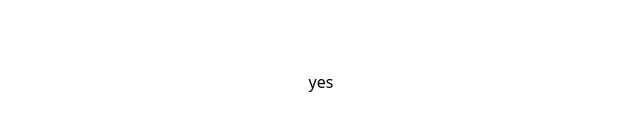
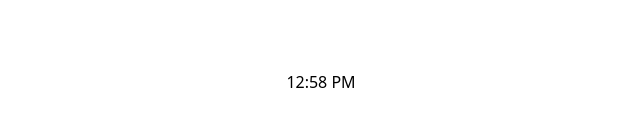
Before and after one commit to xyzarivera/sumika, a Svelte app: page / in a window 1280 px wide. Shown: the part 318-448 px from the top of the page, without its empty margins (319-959 px from the left). Built offline with nearby package versions, Linux system fonts and the light colour scheme.

Commit message:
Add clock functionality

```diff
--- a/src/renderer/src/components/Clock.svelte
+++ b/src/renderer/src/components/Clock.svelte
@@ -1,5 +1,16 @@
-<script>
-  let clock = "yes";
+<script lang="ts">
+  import dayjs from "dayjs";
+  import { onMount } from "svelte";
+
+  let current_time = dayjs().format("hh:mm A");
+
+  onMount((): (() => void) => {
+    const interval = setInterval(() => {
+      current_time = dayjs().format("hh:mm A");
+    }, 1000);
+
+    return () => clearInterval(interval);
+  });
 </script>
 
-<p>{clock}</p>
+<p>{current_time}</p>
```
